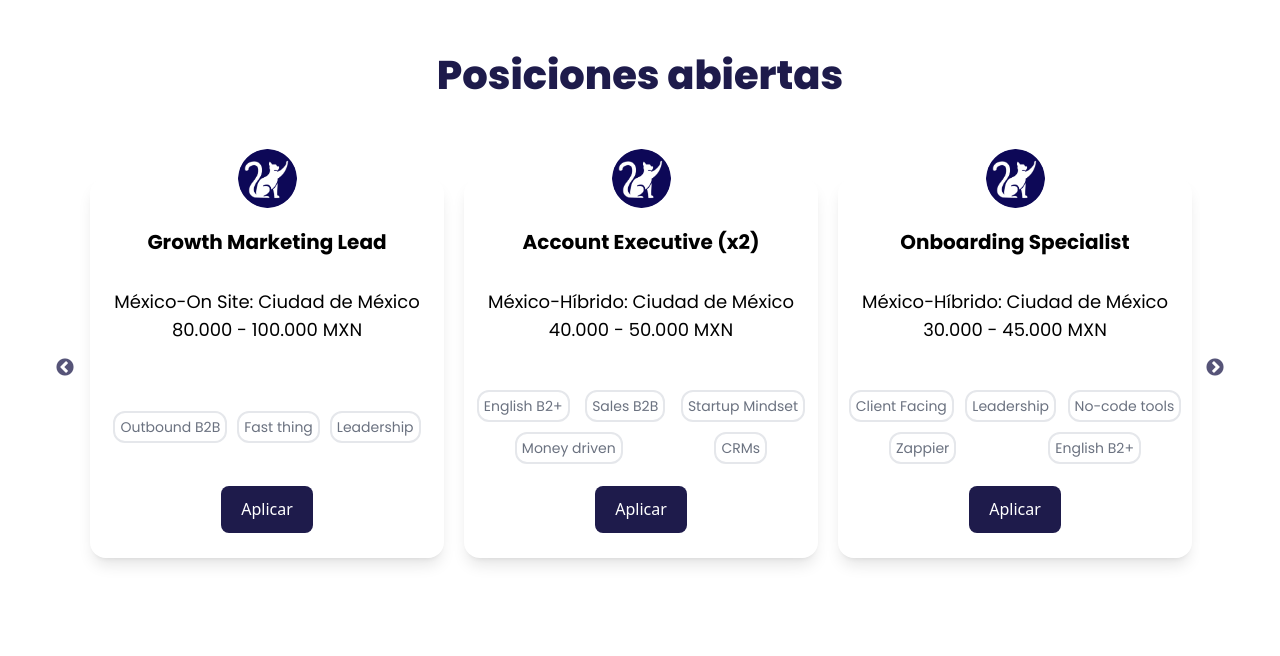
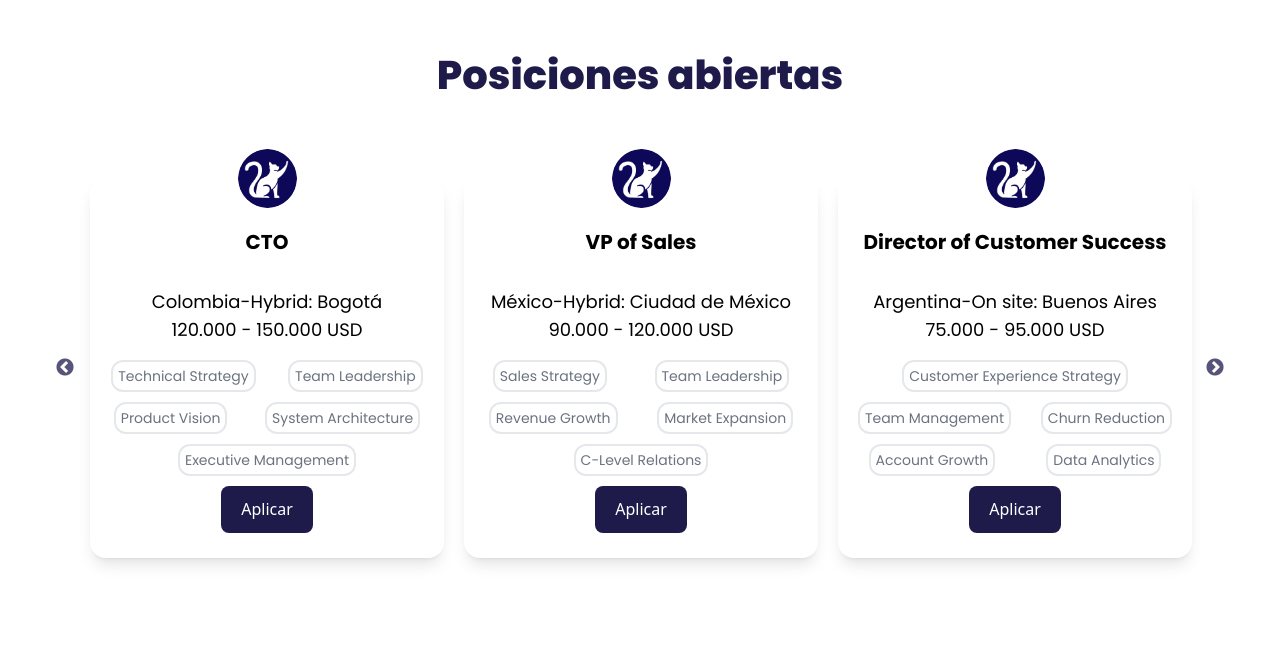
Before and after one commit to purrfecthire-org/web-es, a Next.js app: page / in a window 1280 px wide. Shown: the part 1580-2236 px from the top of the page. Built offline with nearby package versions, Linux system fonts and the light colour scheme.

Commit message:
Update RolCards.config.ts
Positions updated.

```diff
--- a/src/components/RolCards/RolCards.config.ts
+++ b/src/components/RolCards/RolCards.config.ts
@@ -1,50 +1,131 @@
 export const jobPosition: JobPosition[] = [
   {
-    title: "Growth Marketing Lead",
-    country: "México",
-    modality: "On Site: Ciudad de México",
-    salary: "80.000 - 100.000 MXN",
-    skills: ["Outbound B2B", "Fast thing", "Leadership"],
+    title: "CTO",
+    country: "Colombia",
+    modality: "Hybrid: Bogotá",
+    salary: "120.000 - 150.000 USD",
+    skills: ["Technical Strategy", "Team Leadership", "Product Vision", "System Architecture", "Executive Management"],
     link: "https://www.linkedin.com/company/purrfect-hire/"
   },
   {
-    title: "Account Executive (x2)",
+    title: "VP of Sales",
     country: "México",
-    modality: "Híbrido: Ciudad de México",
-    salary: "40.000 - 50.000 MXN",
-    skills: ["English B2+", "Sales B2B", "Startup Mindset", "Money driven", "CRMs "],
+    modality: "Hybrid: Ciudad de México",
+    salary: "90.000 - 120.000 USD",
+    skills: ["Sales Strategy", "Team Leadership", "Revenue Growth", "Market Expansion", "C-Level Relations"],
     link: "https://www.linkedin.com/company/purrfect-hire/"
   },
   {
-    title: "Onboarding Specialist",
-    country: "México",
-    modality: "Híbrido: Ciudad de México",
-    salary: "30.000 - 45.000 MXN",
-    skills: ["Client Facing", "Leadership", "No-code tools", "Zappier", "English B2+"],
+    title: "Director of Customer Success",
+    country: "Argentina",
+    modality: "On site: Buenos Aires",
+    salary: "75.000 - 95.000 USD",
+    skills: ["Customer Experience Strategy", "Team Management", "Churn Reduction", "Account Growth", "Data Analytics"],
     link: "https://www.linkedin.com/company/purrfect-hire/"
   },
   {
-    title: "Event Planer",
-    country: "México",
-    modality: "Híbrido: Ciudad de México",
-    salary: "800 USD",
-    skills: ["Marketing Specialist", "Sales", "Events", "Logistics"],
+    title: "Operations Lead",
+    country: "Chile",
+    modality: "Hybrid: Santiago",
+    salary: "70.000 - 90.000 USD",
+    skills: ["Process Optimization", "Team Leadership", "Project Management", "Strategic Planning", "Cross-Functional Coordination"],
     link: "https://www.linkedin.com/company/purrfect-hire/"
   },
   {
-    title: "Hunter de Factoring",
-    country: "Monterrey Guadalajara y CDMX",
+    title: "Tech Lead",
+    country: "Colombia",
+    modality: "On site: Medellín",
+    salary: "80.000 - 105.000 USD",
+    skills: ["Technical Leadership", "System Architecture", "Code Review", "Team Mentoring", "Full-Stack Development"],
+    link: "https://www.linkedin.com/company/purrfect-hire/"
+  },
+
+  {
+    title: "Life Cycle Marketing Manager",
+    country: "Colombia",
     modality: "On site",
-    salary: "1000 USD + Commissions",
-    skills: ["Leadership", "Sales", "Strategy", "Prospecting"],
+    salary: "18.000 - 24.000 USD",
+    skills: ["Marketing Automation", "Customer Journey", "Data Analytics", "Campaign Management", "Growth Hacking"],
+    link: "https://www.linkedin.com/posts/daniela-d%C3%ADaz-010b9b243_buscas-un-trabajo-remoto-retador-y-con-activity-7355987705136095232-qyxK/?utm_source=share&utm_medium=member_ios&rcm=ACoAADyCl0wBofVz-JJP3zIKlIgIvlrcla17P7E"
+  },
+  {
+    title: "CISO",
+    country: "Colombia",
+    modality: "On site",
+    salary: "60.000 - 80.000 USD",
+    skills: ["Cybersecurity", "Risk Management", "Compliance", "Security Architecture", "Team Leadership"],
     link: "https://www.linkedin.com/company/purrfect-hire/"
   },
   {
-    title: "BDR",
-    country: "Monterrey Guadalajara y CDMX",
-    modality: "Híbrido: Ciudad de México",
-    salary: "18.000 + 22.000 MXN",
-    skills: ["Sales", "CRM", "HubSpot", "Comunication"],
+    title: "Business Developer",
+    country: "Colombia",
+    modality: "On site",
+    salary: "30.000 - 36.000 USD",
+    skills: ["Business Strategy", "Partnership Development", "Market Analysis", "Negotiation", "Sales"],
+    link: "https://www.linkedin.com/posts/kathforero_urgent-hiring-for-one-of-yc-backed-companies-activity-7355683884388229120-bk22?utm_source=share&utm_medium=member_desktop&rcm=ACoAADGO1qcBAXHsrRgwTOjiZHAvC9XPiA5Kqok"
+  },
+  {
+    title: "Fullstack Developer",
+    country: "Colombia",
+    modality: "On site",
+    salary: "72.000 - 96.000 USD",
+    skills: ["React", "Node.js", "TypeScript", "Database Design", "API Development"],
+    link: "https://www.linkedin.com/posts/kathforero_urgent-hiring-for-one-of-yc-backed-companies-activity-7355683884388229120-bk22?utm_source=share&utm_medium=member_desktop&rcm=ACoAADGO1qcBAXHsrRgwTOjiZHAvC9XPiA5Kqok"
+  },
+  {
+    title: "Backend Engineer",
+    country: "Latam",
+    modality: "Remote",
+    salary: "24.000 - 27.600 USD",
+    skills: ["Python", "API Development", "Database Design", "Cloud Computing", "Microservices"],
+    link: "https://www.linkedin.com/posts/daniela-d%C3%ADaz-010b9b243_buscas-un-trabajo-remoto-retador-y-con-activity-7355987705136095232-qyxK/?utm_source=share&utm_medium=member_ios&rcm=ACoAADyCl0wBofVz-JJP3zIKlIgIvlrcla17P7E"
+  },
+  {
+    title: "Sr Full Stack Engineer",
+    country: "Latam",
+    modality: "Remote",
+    salary: "60.000 - 78.000 USD",
+    skills: ["React", "Node.js", "System Architecture", "Team Leadership", "DevOps"],
+    link: "https://www.linkedin.com/posts/daniela-d%C3%ADaz-010b9b243_buscas-un-trabajo-remoto-retador-y-con-activity-7355987705136095232-qyxK/?utm_source=share&utm_medium=member_ios&rcm=ACoAADyCl0wBofVz-JJP3zIKlIgIvlrcla17P7E"
+  },
+  {
+    title: "Data Analyst",
+    country: "Latam",
+    modality: "Remote",
+    salary: "24.000 - 30.000 USD",
+    skills: ["SQL", "Python", "Data Visualization", "Statistical Analysis", "Business Intelligence"],
+    link: "https://www.linkedin.com/posts/daniela-d%C3%ADaz-010b9b243_buscas-un-trabajo-remoto-retador-y-con-activity-7355987705136095232-qyxK/?utm_source=share&utm_medium=member_ios&rcm=ACoAADyCl0wBofVz-JJP3zIKlIgIvlrcla17P7E"
+  },
+  {
+    title: "SDR",
+    country: "Colombia",
+    modality: "On site",
+    salary: "24.000 - 36.000 USD",
+    skills: ["Sales Development", "Lead Generation", "CRM Management", "Cold Outreach", "Communication"],
+    link: "https://www.linkedin.com/posts/daniela-d%C3%ADaz-010b9b243_buscas-un-trabajo-remoto-retador-y-con-activity-7355987705136095232-qyxK/?utm_source=share&utm_medium=member_ios&rcm=ACoAADyCl0wBofVz-JJP3zIKlIgIvlrcla17P7E"
+  },
+  {
+    title: "Marketing Manager",
+    country: "Colombia",
+    modality: "On site",
+    salary: "18.000 - 24.000 USD",
+    skills: ["Digital Marketing", "Content Strategy", "Social Media", "Campaign Management", "Analytics"],
+    link: "https://www.linkedin.com/posts/daniela-d%C3%ADaz-010b9b243_buscas-un-trabajo-remoto-retador-y-con-activity-7355987705136095232-qyxK/?utm_source=share&utm_medium=member_ios&rcm=ACoAADyCl0wBofVz-JJP3zIKlIgIvlrcla17P7E"
+  },
+  {
+    title: "Sr. Backend Engineer",
+    country: "Colombia",
+    modality: "On site",
+    salary: "60.000 - 90.000 USD",
+    skills: ["System Architecture", "Microservices", "Database Optimization", "Team Leadership", "DevOps"],
     link: "https://www.linkedin.com/company/purrfect-hire/"
   },
+  {
+    title: "React Native Developer",
+    country: "Latam",
+    modality: "Remote",
+    salary: "24.000 - 36.000 USD",
+    skills: ["React Native", "Mobile Development", "JavaScript", "Redux", "API Integration"],
+    link: "https://www.linkedin.com/company/purrfect-hire/"
+  }
 ];
```
